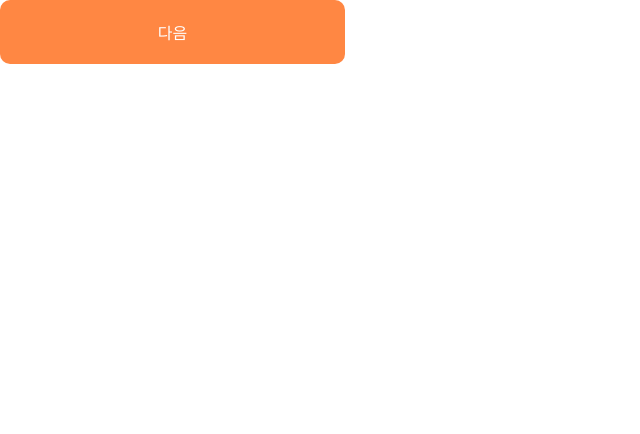
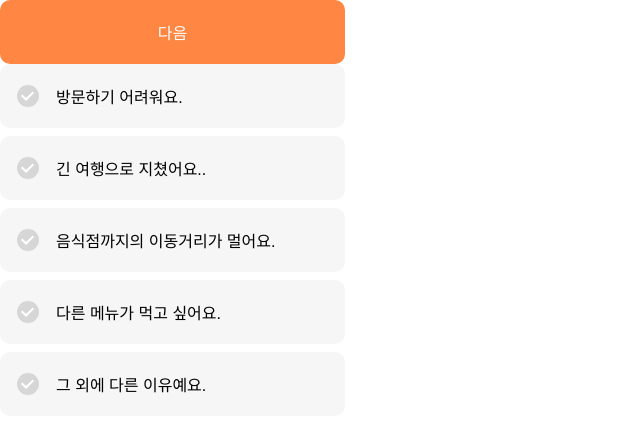
Before and after one commit to samweol/9oormthon-8th-Yukjittai-FE, a React (Create React App) app in the folder krampoline/: page /test in a window 1280 px wide. Shown: the top 434 px of the page, without its empty margins (0-640 px from the left). Built offline with nearby package versions, Linux system fonts and the light colour scheme.

Commit message:
FEAT: 옵션선택버튼 컴포넌트 제작

```diff
--- /dev/null
+++ b/krampoline/src/components/CheckButton/CheckButton.jsx
@@ -0,0 +1,33 @@
+import React from "react";
+import { styled } from "styled-components";
+import { COLOR } from "../../utils/color";
+import { FONT_SIZE } from "../../utils/fontSize";
+import { ReactComponent as UnCheck } from "../../assets/icons/UnCheck.svg";
+
+const CheckButtonStyle = styled.button`
+  display: flex;
+  align-items: center;
+  border: none;
+  padding: 20px 16px;
+  min-width: 345px;
+  border-radius: 10px;
+  background-color: ${COLOR["bg-gray-500"]};
+  margin-bottom: 8px;
+
+  font-size: ${FONT_SIZE.m};
+`;
+
+const ButtonTextStyle = styled.span`
+  display: inline-block;
+  padding-left: 16px;
+`;
+
+export default function CheckButton(props) {
+  const { children, onClickHandler } = props;
+  return (
+    <CheckButtonStyle onClick={onClickHandler}>
+      <UnCheck />
+      <ButtonTextStyle>{children}</ButtonTextStyle>
+    </CheckButtonStyle>
+  );
+}
--- a/krampoline/src/pages/Test.jsx
+++ b/krampoline/src/pages/Test.jsx
@@ -1,6 +1,46 @@
 import React from "react";
 import Button from "../components/Button/Button";
+import CheckButton from "../components/CheckButton/CheckButton";
+import { useState } from "react";
 
 export default function Test() {
-  return <Button>다음</Button>;
+  const optionList = [
+    {
+      id: 1,
+      key: "",
+      value: "방문하기 어려워요.",
+    },
+    {
+      id: 2,
+      key: "거리",
+      value: "긴 여행으로 지쳤어요..",
+    },
+    {
+      id: 3,
+      key: "거리",
+      value: "음식점까지의 이동거리가 멀어요.",
+    },
+    {
+      id: 4,
+      key: "메뉴",
+      value: "다른 메뉴가 먹고 싶어요.",
+    },
+    {
+      id: 5,
+      key: "",
+      value: "그 외에 다른 이유예요.",
+    },
+  ];
+
+  const optionButtonList = optionList.map((item) => (
+    <CheckButton>{item.value}</CheckButton>
+  ));
+  const [keywordList, setKeywordList] = useState([]);
+  const selectOptionHandler = () => {};
+  return (
+    <>
+      <Button>다음</Button>
+      {optionButtonList}
+    </>
+  );
 }
```
Also changed, not shown: krampoline/src/assets/icons/UnCheck.svg (added).
